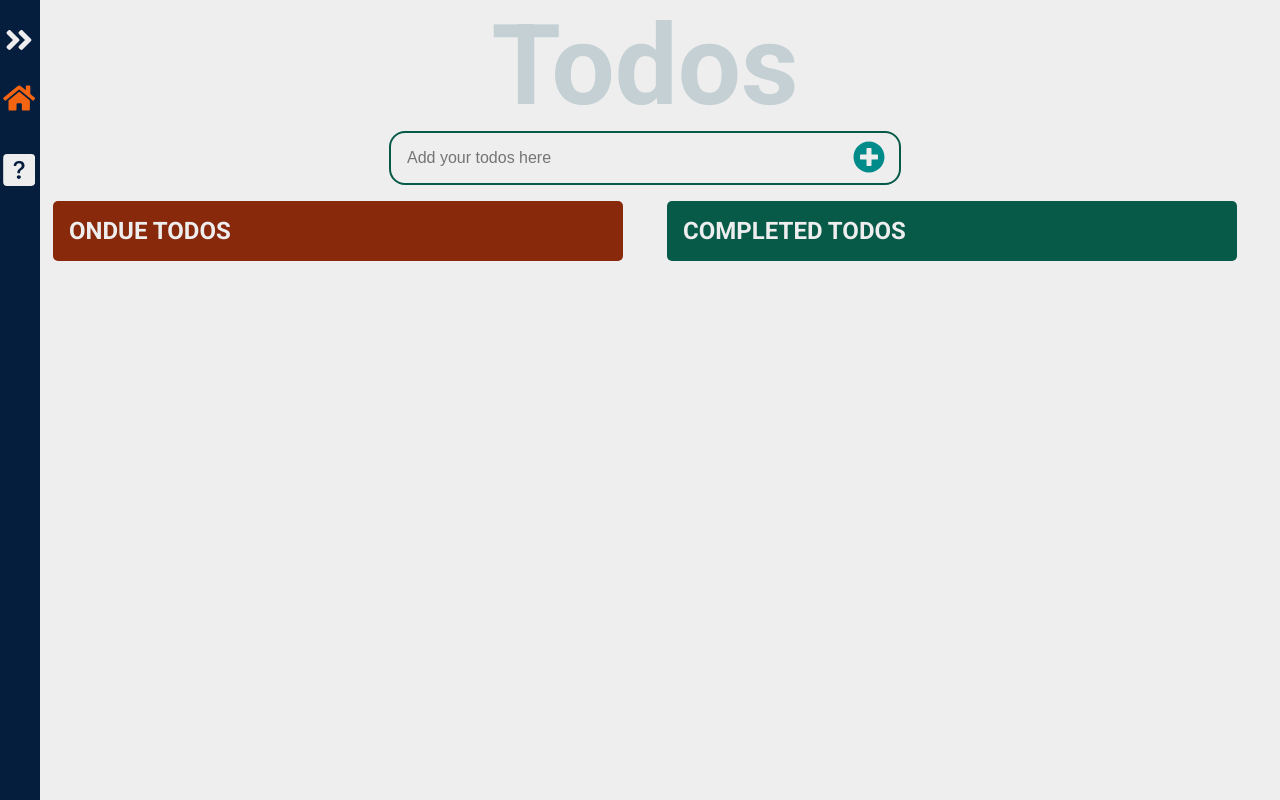
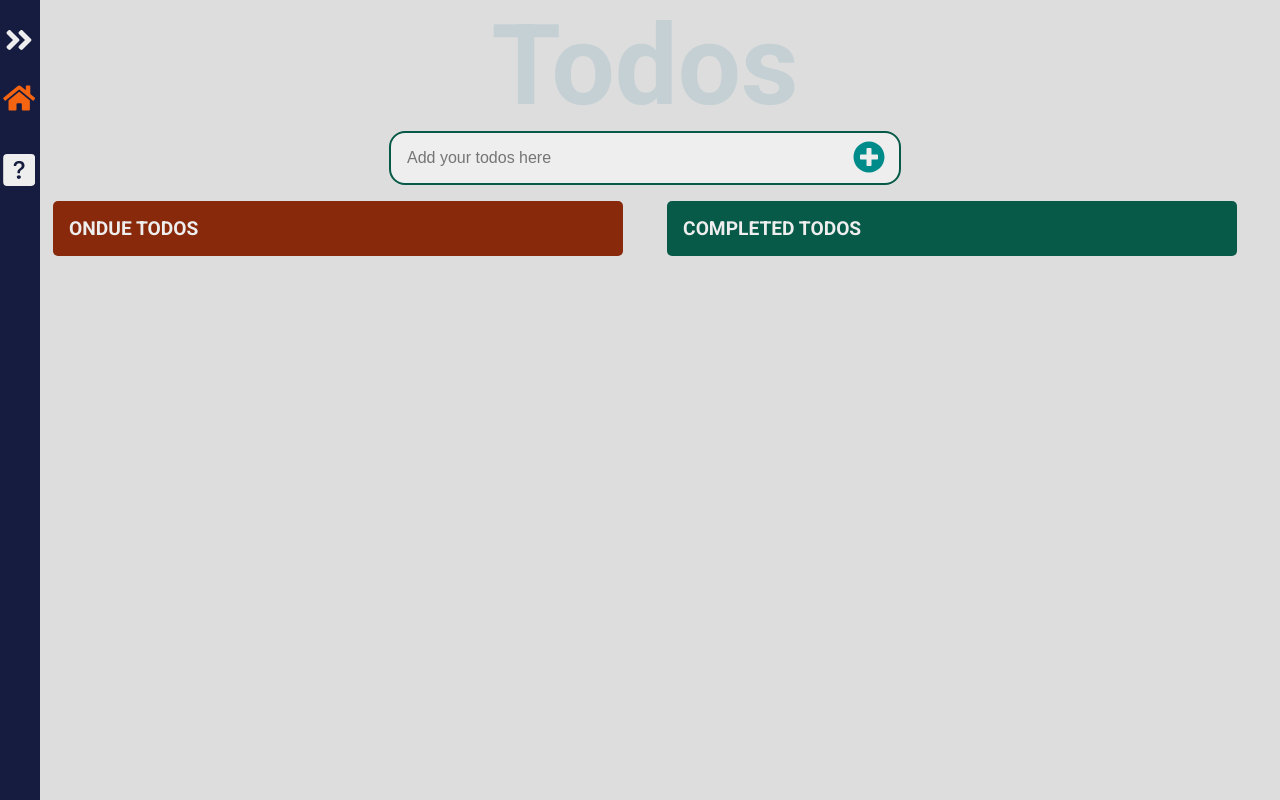
Before and after one commit to mengiefen/react-todo-app, a React (Create React App) app: page / in a window 1280 px wide. Built offline with nearby package versions, Linux system fonts and the light colour scheme.

Commit message:
update styles for todo app

```diff
--- a/src/Pages/App.css
+++ b/src/Pages/App.css
@@ -1,12 +1,13 @@
 @import url('https://fonts.googleapis.com/css2?family=Roboto:ital,wght@0,100;0,300;0,400;0,500;0,700;0,900;1,100;1,300;1,400;1,500;1,700;1,900&display=swap');
 
 :root {
-  --dark-blue: #061e3d;
+  --dark-blue: #161b40;
+  --light-blue: #4c5458;
   --orange: #f56411;
   --cyan: #0d6c86;
   --dark-green: #075a48;
   --light-red: #88290c;
-  --light-gray: #aaa;
+  --light-gray: #ddd;
   --light: #eee;
 }
 
@@ -16,7 +17,7 @@ body {
   padding: 0;
   color: var(--dark-blue);
   font-family: Roboto, serif;
-  background-color: var(--light);
+  background-color: var(--light-gray);
   position: relative;
 }
 
@@ -123,7 +124,7 @@ a {
 }
 
 .about-page {
-  padding: 8rem 40px;
+  padding: 8rem;
   display: flex;
 }
 
@@ -134,14 +135,18 @@ a {
 }
 
 .about-list a {
-  color: #9f9f9f;
+  color: var(--dark-green);
   text-transform: capitalize;
   padding: 20px 0;
   font-weight: 600;
 }
 
 .about-list a:hover {
-  color: #000;
+  color: var(--dark-blue);
+}
+
+.about-heading {
+  color: var(--dark-blue);
 }
 
 .main-content {
@@ -164,7 +169,7 @@ a {
   color: var(--light);
   padding: 1rem;
   font-weight: 600;
-  font-size: 1.5rem;
+  font-size: 1.2rem;
   text-transform: uppercase;
   margin: 0;
   border-radius: 5px;
```
